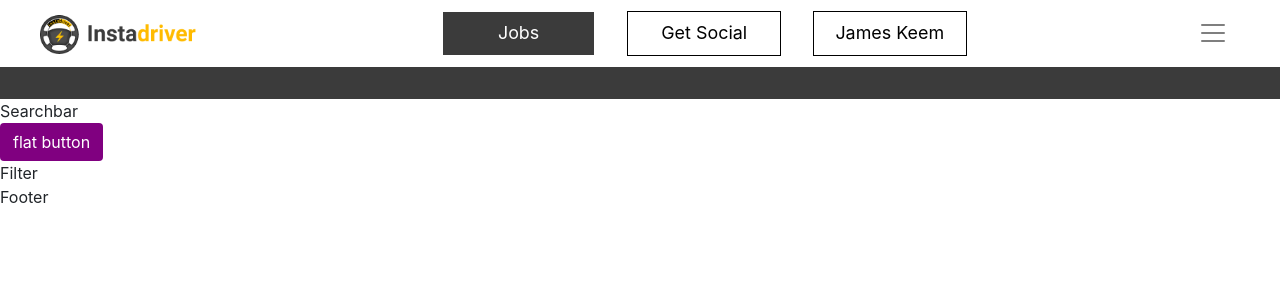
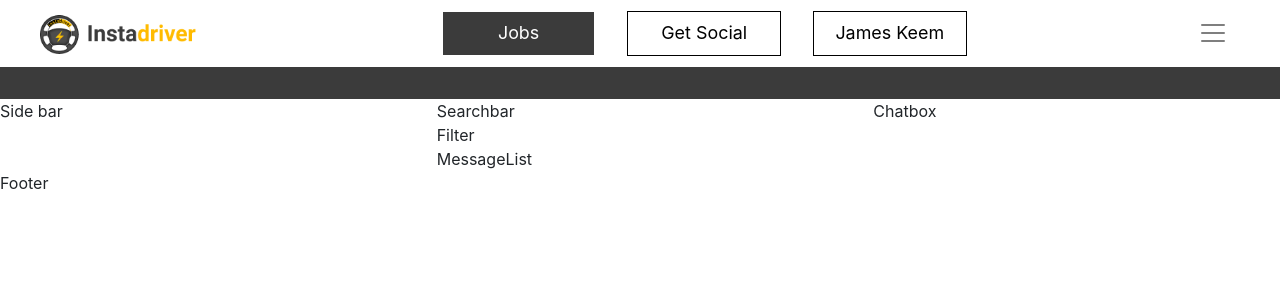
Before and after one commit to AbbyB97/FS_assignment, a React (Create React App) app: page / in a window 1280 px wide. Shown: the top 300 px of the page. Built offline with nearby package versions, Linux system fonts and the light colour scheme.

Commit message:
added extra component

```diff
--- a/src/App.js
+++ b/src/App.js
@@ -1,21 +1,36 @@
 import React from "react";
+import { Row, Col } from "react-bootstrap";
 import Footer from "./components/Footer";
 import Header from "./components/Header";
 import Searchbar from "./components/Searchbar";
 import Sidebar from "./components/Sidebar";
 import Filter from "./components/widgets/Filter";
-import "./App.scss"
+import MessageList from "./components/MessageList";
+import Chatbox from "./components/Chatbox";
+
+import "./App.scss";
 
 const App = () => {
   return (
     <div>
       <Header />
-      <hr/>
-      <Searchbar />
-      <Sidebar />
-      <Filter />
+      <hr />
+
+      <Row>
+        <Col>
+          <Sidebar />
+        </Col>
+        <Col>
+          <Searchbar />
+          <Filter />
+          <MessageList />
+        </Col>
+        <Col>
+          <Chatbox />
+        </Col>
+      </Row>
+
       <Footer />
-
     </div>
   );
 };
--- /dev/null
+++ b/src/components/Chatbox.js
@@ -0,0 +1,12 @@
+import React from "react";
+const Chatbox = () => {
+  return (
+
+    <div>
+        Chatbox
+    </div>
+
+  );
+};
+
+export default Chatbox;
--- /dev/null
+++ b/src/components/MessageList.js
@@ -0,0 +1,12 @@
+import React from "react";
+const MessageList = () => {
+  return (
+
+    <div>
+        MessageList
+    </div>
+
+  );
+};
+
+export default MessageList;
--- a/src/components/Sidebar.js
+++ b/src/components/Sidebar.js
@@ -3,9 +3,7 @@ import { Button } from "react-bootstrap";
 const Sidebar = () => {
   return (
     <div>
-      <Button variant="mystyle" size="xxl">
-        flat button
-      </Button>
+      Side bar
     </div>
   );
 };
```
Also changed, not shown: 1 other file (tests, documents, lock files or other folders).
